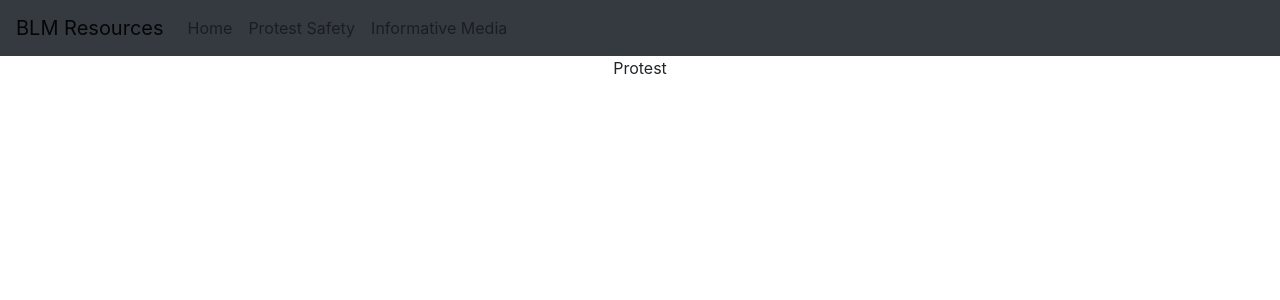
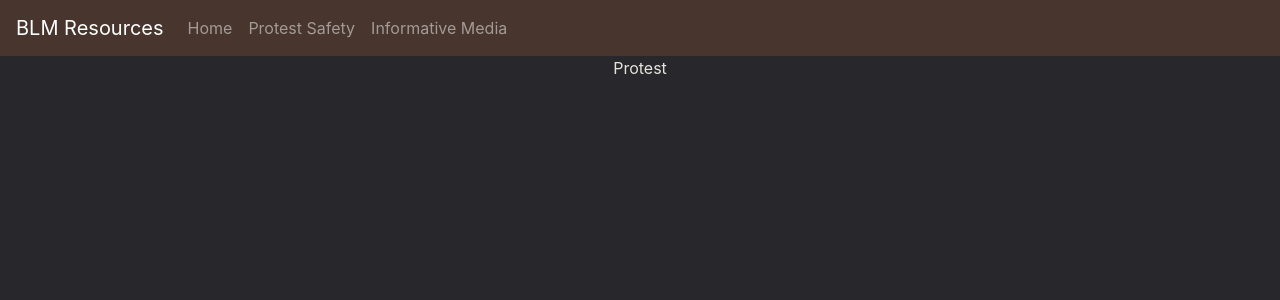
Before and after one commit to a-s-young/internhacks-project, a React (Create React App) app: page /protest in a window 1280 px wide. Shown: the top 300 px of the page. Built offline with nearby package versions, Linux system fonts and the light colour scheme; no server answers.

Commit message:
Added some styling using SASS

```diff
--- a/package.json
+++ b/package.json
@@ -11,12 +11,14 @@
     "cheerio": "^1.0.0-rc.3",
     "firebase": "^7.15.5",
     "local-web-server": "^4.2.1",
+    "node-sass": "^4.14.1",
     "react": "^16.13.1",
     "react-bootstrap": "^1.0.1",
     "react-dom": "^16.13.1",
     "react-router-dom": "^5.2.0",
     "react-scripts": "3.4.1",
-    "request": "^2.88.2"
+    "request": "^2.88.2",
+    "styled-components": "^5.1.1"
   },
   "scripts": {
     "start": "react-scripts start",
--- a/public/index.html
+++ b/public/index.html
@@ -40,5 +40,4 @@
       To create a production bundle, use `npm run build` or `yarn build`.
     -->
   </body>
-
 </html>
--- a/src/App.css
+++ /dev/null
@@ -1,3 +0,0 @@
-.App {
-  text-align: center;
-}
--- /dev/null
+++ b/src/App.scss
@@ -0,0 +1,9 @@
+.App {
+  text-align: center;
+  background-color: #28272c;
+  color: #e6e3db;
+}
+
+.bg-navbar-bg{
+  background-color: #47352e;
+}
--- a/src/components/App.js
+++ b/src/components/App.js
@@ -1,5 +1,5 @@
 import React from "react";
-import "../App.css";
+import '../App.scss';
 import Navbar from "react-bootstrap/Navbar";
 import Nav from "react-bootstrap/Nav";
 import { BrowserRouter as Router, Switch, Route} from "react-router-dom";
@@ -7,12 +7,13 @@ import Protest from "./Protest";
 import Media from "./Media";
 import Home from "./Home";
 
+
 function App() {
   return (
     <div className="App">
       <Router>
         <div>
-          <Navbar bg="dark" expand="lg">
+          <Navbar bg="navbar-bg" expand="lg" variant="dark">
             <Navbar.Brand href="/">BLM Resources</Navbar.Brand>
             <Navbar.Toggle aria-controls="basic-navbar-nav" />
             <Navbar.Collapse id="basic-navbar-nav">
--- a/src/components/Home.js
+++ b/src/components/Home.js
@@ -12,8 +12,8 @@ export default function Home() {
   }, []);
 
   return (
-    <div>
-        <h1>Black History Fact of the Day</h1>
+    <div style={{height: "100vh"}}>
+      <h1>Black History Fact of the Day</h1>
       <h4>{fact.title}</h4>
       <p>{fact.info}</p>
     </div>
--- a/src/components/Media.js
+++ b/src/components/Media.js
@@ -2,7 +2,7 @@ import React from 'react';
 
 export default function Media(){
     return(
-        <div>
+        <div style={{height: "100vh"}}>
             Media
         </div>
     );
--- a/src/components/Protest.js
+++ b/src/components/Protest.js
@@ -2,7 +2,7 @@ import React from 'react';
 
 export default function Protest(){
     return(
-        <div>
+        <div style={{height: "100vh"}}>
             Protest
         </div>
     );
--- a/src/index.css
+++ /dev/null
@@ -1,13 +0,0 @@
-body {
-  margin: 0;
-  font-family: -apple-system, BlinkMacSystemFont, 'Segoe UI', 'Roboto', 'Oxygen',
-    'Ubuntu', 'Cantarell', 'Fira Sans', 'Droid Sans', 'Helvetica Neue',
-    sans-serif;
-  -webkit-font-smoothing: antialiased;
-  -moz-osx-font-smoothing: grayscale;
-}
-
-code {
-  font-family: source-code-pro, Menlo, Monaco, Consolas, 'Courier New',
-    monospace;
-}
--- a/src/index.js
+++ b/src/index.js
@@ -1,6 +1,6 @@
 import React from 'react';
 import ReactDOM from 'react-dom';
-import './index.css';
+import './index.scss';
 import App from './components/App';
 import * as serviceWorker from './serviceWorker';
 import 'bootstrap/dist/css/bootstrap.min.css';
--- /dev/null
+++ b/src/index.scss
@@ -0,0 +1,38 @@
+$white:    #fff;
+$gray-100: #f8f9fa;
+$gray-200: #e9ecef;
+$gray-300: #dee2e6;
+$gray-400: #ced4da;
+$gray-500: #adb5bd;
+$gray-600: #6c757d;
+$gray-700: #495057;
+$gray-800: #37474F;
+$gray-900: #212529;
+$black:    #000;
+$blue:    #007bff;
+$indigo:  #362552;
+$purple:  #6f42c1;
+$pink:    #e83e8c;
+$red:     #dc3545;
+$orange:  #fd7e14;
+$yellow:  #ffc107;
+$green:   #28a745;
+$teal:    #20c997;
+$cyan:    #17a2b8;
+@import "~bootstrap/scss/functions";
+@import "~bootstrap/scss/variables";
+@import "~bootstrap/scss/bootstrap";
+
+body {
+  margin: 0;
+  font-family: -apple-system, BlinkMacSystemFont, 'Segoe UI', 'Roboto', 'Oxygen',
+    'Ubuntu', 'Cantarell', 'Fira Sans', 'Droid Sans', 'Helvetica Neue',
+    sans-serif;
+  -webkit-font-smoothing: antialiased;
+  -moz-osx-font-smoothing: grayscale;
+}
+
+code {
+  font-family: source-code-pro, Menlo, Monaco, Consolas, 'Courier New',
+    monospace;
+}
```
Also changed, not shown: 1 other file (tests, documents, lock files or other folders).
